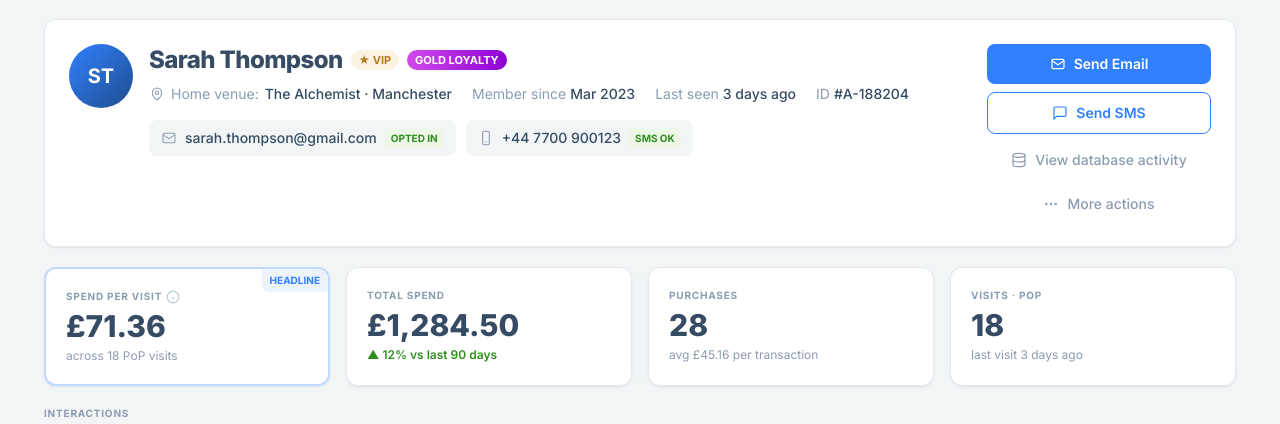
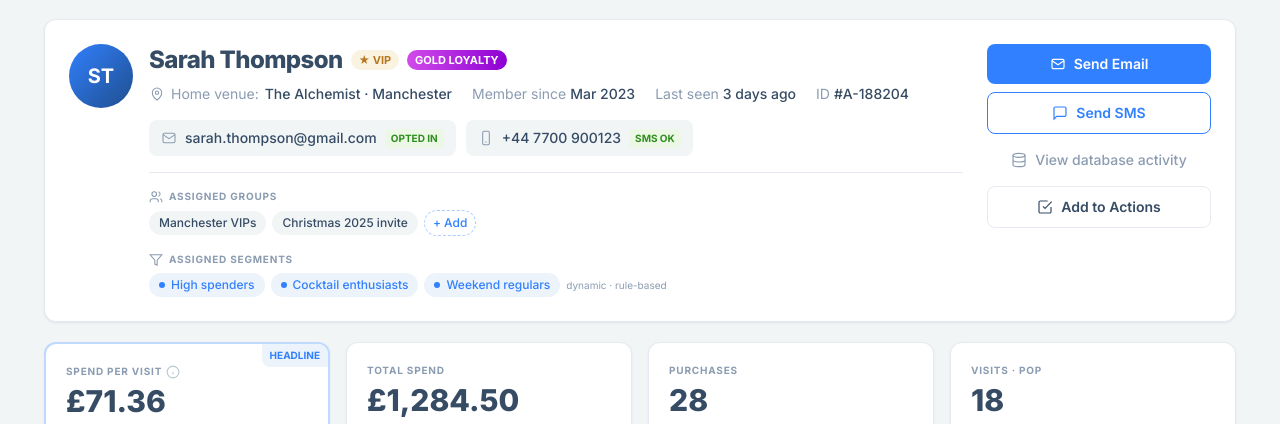
Before and after one commit to danbrookman-blip/airship-contact-profile, a plain HTML site: page index.html in a window 1280 px wide. Shown: the part 70-494 px from the top of the page. Drawn offline with nearby package versions, Linux system fonts and the light colour scheme.

Commit message:
Header: assigned groups + segments; Add to Actions; activity + resend
Promote assigned groups and segments into the contact header.
Relabel tertiary action to Add to Actions. Includes View database
activity modal and per-offer Resend.

Co-Authored-By: Claude Opus 4.8 <noreply@anthropic.com>

```diff
--- a/index.html
+++ b/index.html
@@ -120,6 +120,33 @@
                 <span class="text-[10px] font-bold px-1.5 py-0.5 rounded bg-pos-green-bg text-pos-green">SMS OK</span>
               </div>
             </div>
+
+            <!-- assigned groups + segments -->
+            <div class="mt-4 pt-4 border-t border-line flex flex-wrap gap-x-10 gap-y-4">
+              <div>
+                <p class="eyebrow mb-1.5 flex items-center gap-1.5">
+                  <svg class="w-3.5 h-3.5" fill="none" stroke="currentColor" stroke-width="1.8" viewBox="0 0 24 24"><path d="M16 21v-2a4 4 0 0 0-4-4H6a4 4 0 0 0-4 4v2"/><circle cx="9" cy="7" r="4"/><path d="M22 21v-2a4 4 0 0 0-3-3.87M16 3.13a4 4 0 0 1 0 7.75"/></svg>
+                  Assigned groups
+                </p>
+                <div class="flex flex-wrap items-center gap-1.5">
+                  <span class="inline-flex items-center gap-1 text-xs font-medium bg-canvas text-ink px-2.5 py-1 rounded-full">Manchester VIPs</span>
+                  <span class="inline-flex items-center gap-1 text-xs font-medium bg-canvas text-ink px-2.5 py-1 rounded-full">Christmas 2025 invite</span>
+                  <button class="text-xs font-medium text-brand px-2 py-1 rounded-full border border-dashed border-brand/40 hover:bg-brand-soft">+ Add</button>
+                </div>
+              </div>
+              <div>
+                <p class="eyebrow mb-1.5 flex items-center gap-1.5">
+                  <svg class="w-3.5 h-3.5" fill="none" stroke="currentColor" stroke-width="1.8" viewBox="0 0 24 24"><path d="M22 3H2l8 9.46V19l4 2v-8.54L22 3z"/></svg>
+                  Assigned segments
+                </p>
+                <div class="flex flex-wrap items-center gap-1.5">
+                  <span class="inline-flex items-center gap-1.5 text-xs font-medium bg-brand-soft text-brand px-2.5 py-1 rounded-full"><span class="h-1.5 w-1.5 rounded-full bg-brand"></span>High spenders</span>
+                  <span class="inline-flex items-center gap-1.5 text-xs font-medium bg-brand-soft text-brand px-2.5 py-1 rounded-full"><span class="h-1.5 w-1.5 rounded-full bg-brand"></span>Cocktail enthusiasts</span>
+                  <span class="inline-flex items-center gap-1.5 text-xs font-medium bg-brand-soft text-brand px-2.5 py-1 rounded-full"><span class="h-1.5 w-1.5 rounded-full bg-brand"></span>Weekend regulars</span>
+                  <span class="text-[10px] text-muted self-center">dynamic · rule-based</span>
+                </div>
+              </div>
+            </div>
           </div>
         </div>
 
@@ -137,9 +164,9 @@
             <svg class="w-4 h-4" fill="none" stroke="currentColor" stroke-width="1.8" viewBox="0 0 24 24"><ellipse cx="12" cy="5" rx="9" ry="3"/><path d="M3 5v14a9 3 0 0 0 18 0V5M3 12a9 3 0 0 0 18 0"/></svg>
             View database activity
           </button>
-          <button class="w-full inline-flex items-center justify-center gap-2 text-muted hover:text-ink text-sm font-medium rounded-lg px-4 py-2 transition">
-            <svg class="w-4 h-4" fill="none" stroke="currentColor" stroke-width="1.8" viewBox="0 0 24 24"><circle cx="12" cy="12" r="1"/><circle cx="19" cy="12" r="1"/><circle cx="5" cy="12" r="1"/></svg>
-            More actions
+          <button onclick="toast('Added Sarah Thompson to Actions')" class="w-full inline-flex items-center justify-center gap-2 bg-white hover:bg-canvas text-ink border border-line font-semibold text-sm rounded-lg px-4 py-2.5 transition">
+            <svg class="w-4 h-4" fill="none" stroke="currentColor" stroke-width="1.8" viewBox="0 0 24 24"><path d="M9 11l3 3L22 4"/><path d="M21 12v7a2 2 0 0 1-2 2H5a2 2 0 0 1-2-2V5a2 2 0 0 1 2-2h11"/></svg>
+            Add to Actions
           </button>
         </div>
       </div>
```
